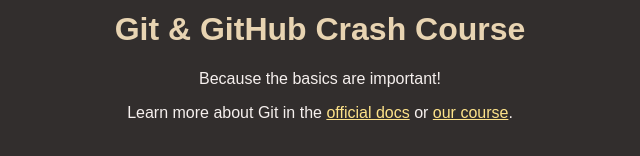
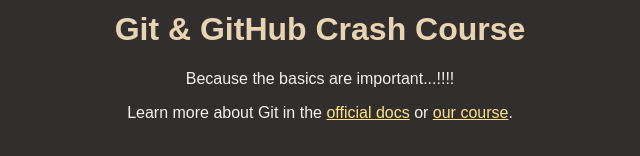
Before and after one commit to surya444-1/githubactions, a plain HTML site: page index.html in a window 1280 px wide. Shown: the part 158-314 px from the top of the page, 320-960 px from the left. Drawn offline with Linux system fonts and the light colour scheme.

Commit message:
added changes to line 16

```diff
--- a/index.html
+++ b/index.html
@@ -13,7 +13,7 @@
       <h1>Git & GitHub Crash Course</h1>
     </header>
     <main>
-      <p>Because the basics are important!</p>
+      <p>Because the basics are important...!!!!</p>
       <p>
         Learn more about Git in the
         <a href="https://git-scm.com/book/en/v2">official docs</a> or
```
